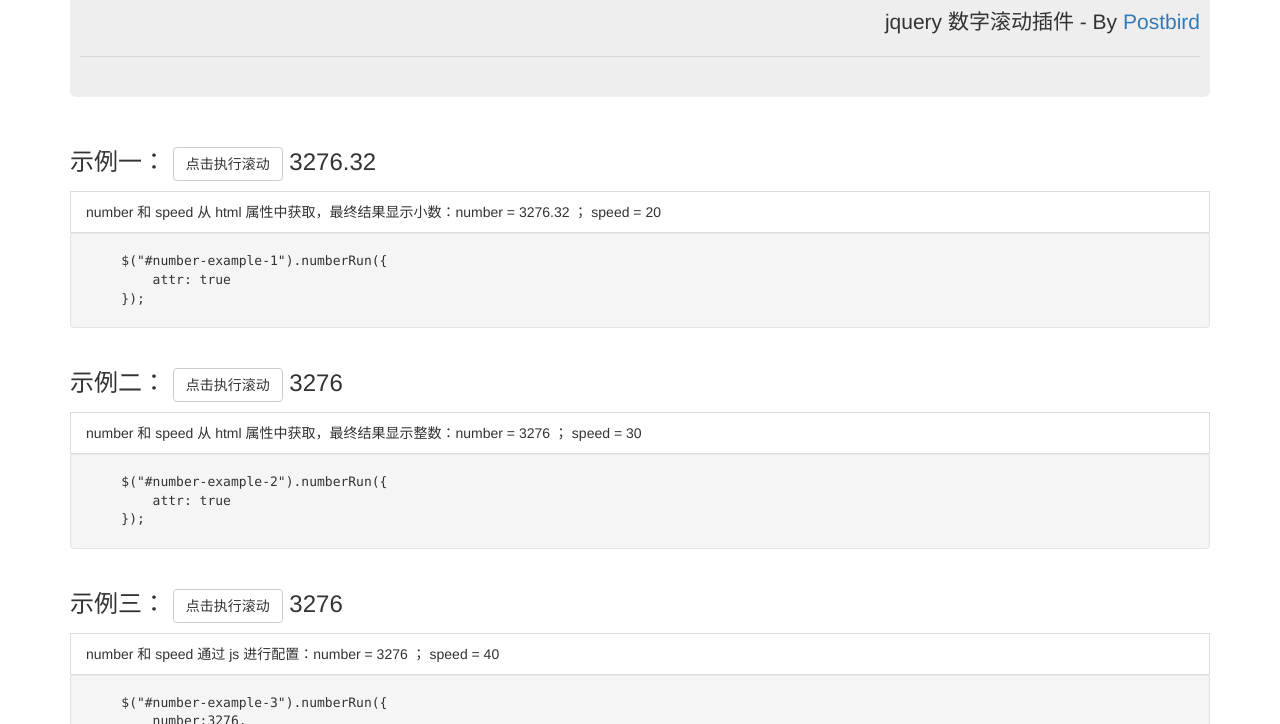
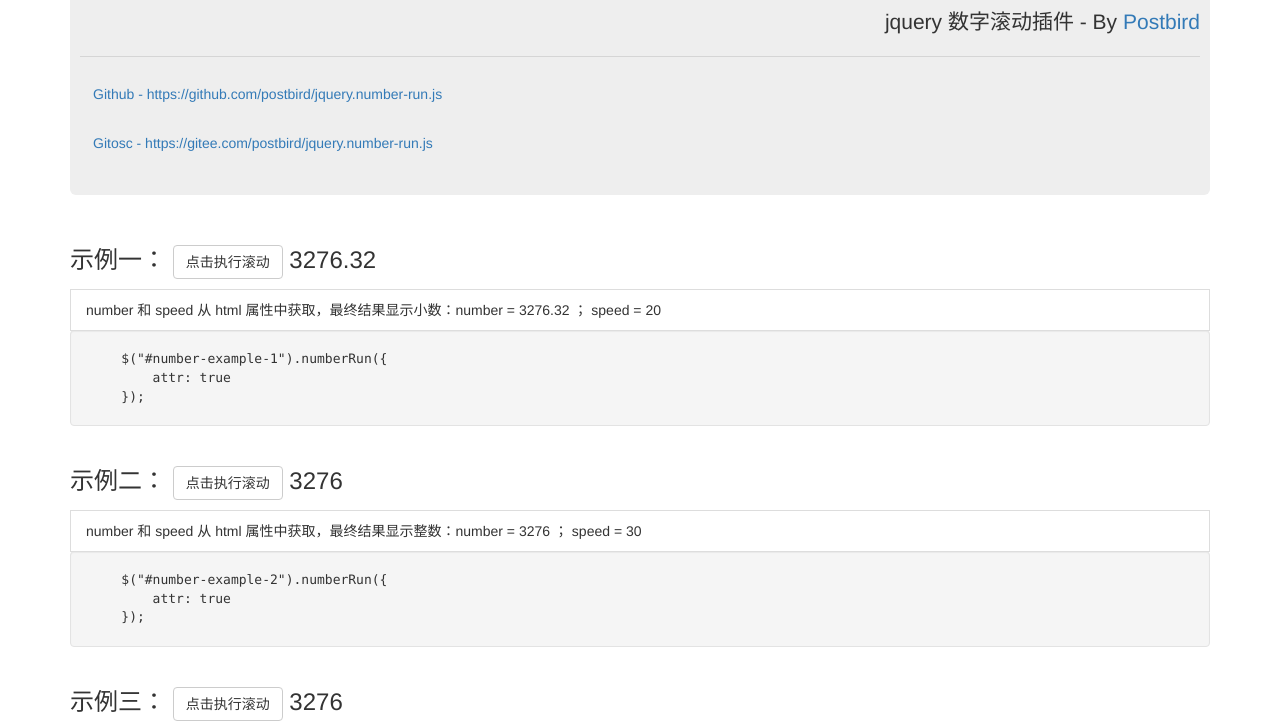
Before and after one commit to postbird/jquery.number-run.js, a plain HTML site: page index.html in a window 1280 px wide. Shown: the part 76-800 px from the top of the page. Drawn offline with Linux system fonts and the light colour scheme.

Commit message:
update readme and index

```diff
--- a/index.html
+++ b/index.html
@@ -1,11 +1,10 @@
 <!DOCTYPE html>
 <html lang="en">
-
 <head>
     <meta charset="UTF-8">
     <meta name="viewport" content="width=device-width, initial-scale=1.0">
     <meta http-equiv="X-UA-Compatible" content="ie=edge">
-    <title>Jquery.number-run.js - jquery 数字滚动插件</title>
+    <title>jquery 数字滚动插件  - Jquery.number-run.js</title>
     <link rel="stylesheet" href="./css/bootstrap.min.css">
     <script src="./js/jquery-3.2.1.min.js"></script>
     <script src="./js/jquery.number-run.min.js"></script>
@@ -24,10 +23,13 @@
                 <a href='http://www.ptbird.cn'>Postbird</a>
             </p>
             <hr class="my-4">
-            <!-- <p>It uses utility classes for typography and spacing to space content out within the larger container.</p>
-            <p class="lead">
-              <a class="btn btn-primary btn-lg" href="#" role="button">Learn more</a>
-            </p> -->
+            <p>
+                <a href="https://github.com/postbird/jquery.number-run.js" class="btn btn-link" target="_blank">Github - https://github.com/postbird/jquery.number-run.js</a>
+            </p>
+            <p>
+                <a href="https://gitee.com/postbird/jquery.number-run.js" class="btn btn-link"  target="_blank">Gitosc - https://gitee.com/postbird/jquery.number-run.js</a>
+            </p>
+
         </div>
         <div class="row">
             <div class=" col-md-12">
```
Also changed, not shown: 1 other file.
